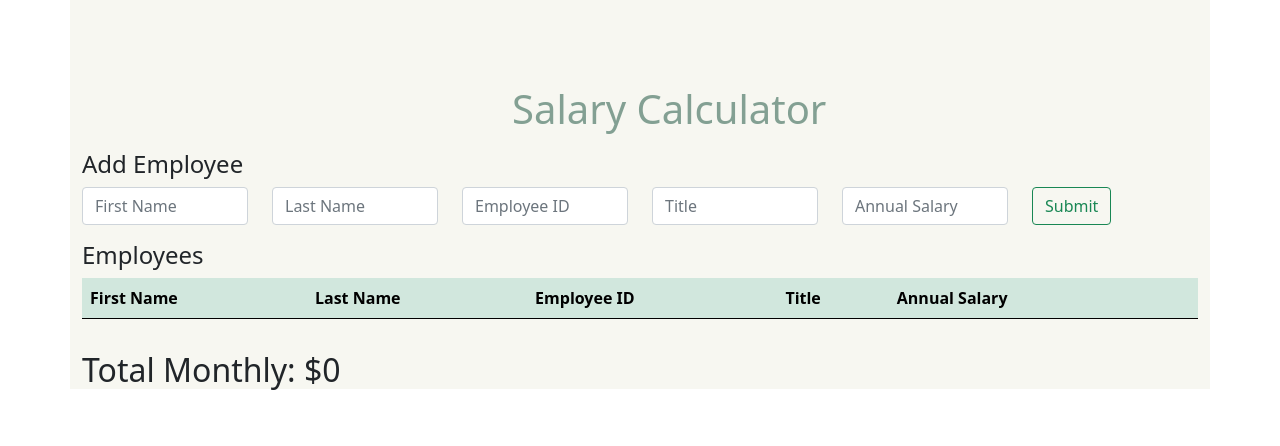
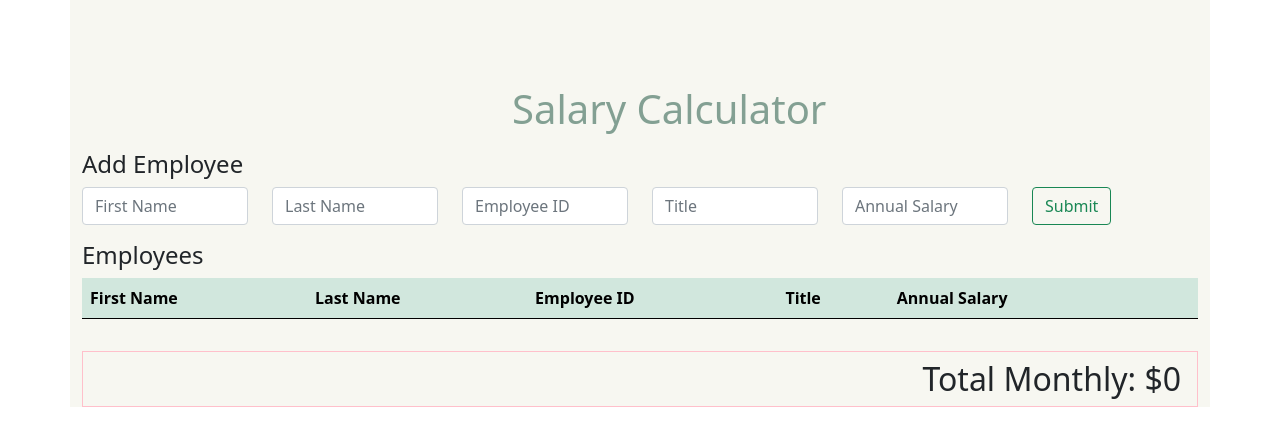
Before and after one commit to jordan-ashbacher/jquery-salary-calculator, a plain HTML site: page index.html in a window 1280 px wide. Drawn offline with Linux system fonts and the light colour scheme.

Commit message:
adds css styling to total-monthly-expense container

```diff
--- a/index.html
+++ b/index.html
@@ -58,8 +58,10 @@
                 </tbody>
             </table>
         </div>
+        <div class="expense-container">
+            <h2 id="total-monthly-expense">Total Monthly: $0</h2>
+        </div>
 
-        <h2 id="total-monthly-expense">Total Monthly: $0</h2>
     </div>
 </body>
 
--- a/styles.css
+++ b/styles.css
@@ -28,3 +28,16 @@ header {
 #employee-table {
     margin-bottom: 2rem;
 }
+
+.expense-container {
+    display: flex;
+    width: 100%;
+    justify-content: flex-end;
+    /* for layout debugging */
+    border: 1px solid pink;
+}
+
+#total-monthly-expense {
+    margin-right: 1rem;
+    margin-top: .5rem;
+}
```
